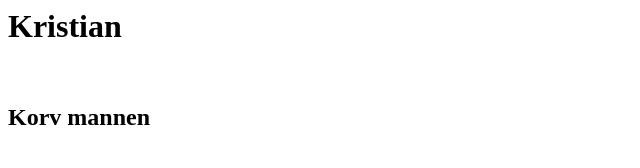
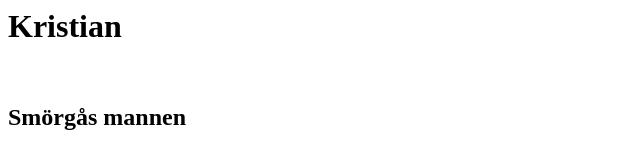
Before and after one commit to NotActuallyBob/kristiansnellman, a plain HTML site: page index.html in a window 1280 px wide. Shown: the full height of the page, 0-640 px from the left. Drawn offline with Linux system fonts and the light colour scheme.

Commit message:
Update index.html

```diff
--- a/index.html
+++ b/index.html
@@ -1,3 +1,3 @@
 <h1>Kristian</h1>
 <br>
-<h2>Korv mannen</h2>
+<h2>Smörgås mannen</h2>
```
